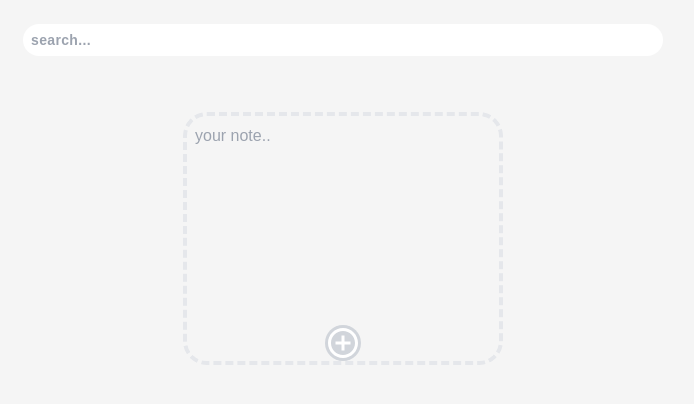
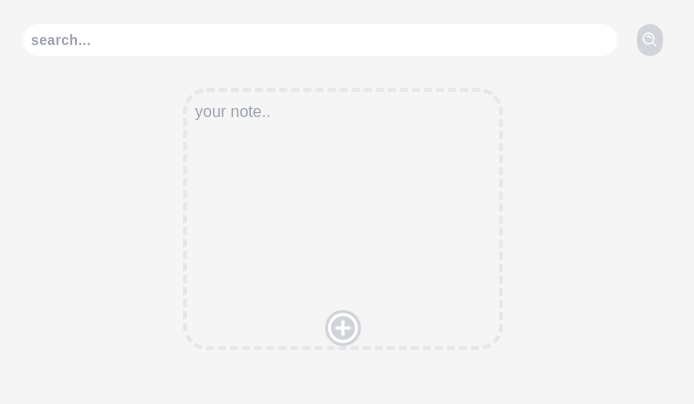
Before and after one commit to msinemkaya/note-app, a React (Create React App) app: page / in a window 1280 px wide. Shown: the top 404 px of the page, without its empty margins (297-991 px from the left). Built offline with nearby package versions, Linux system fonts and the light colour scheme.

Commit message:
feat: added the functionality of searching

```diff
--- a/src/components/Note.js
+++ b/src/components/Note.js
@@ -17,7 +17,7 @@ export default function Note({note}){
 
   const handleType = (type, id = 0) => {
     if(type === 'edit') {
-      setEdit(true)
+      setEdit(!edit)
     }else {
       deleteNote(id)
     }
--- a/src/components/Notes.js
+++ b/src/components/Notes.js
@@ -3,13 +3,12 @@ import Note from './Note'
 
 export default function Notes(){
 
-  const { notes } = useNoteContext()
+  const { notes, searchedNotes } = useNoteContext()
 
   return(
     <>
-      {notes.map((note) => (
-        <Note note={note} key={note.id} />
-      ))}
+      {searchedNotes.length === 0 && notes.map((note) => <Note note={note} key={note.id} />)}
+      {searchedNotes.length > 0 && searchedNotes.map(note => <Note note={note} key={note.id} />)}
     </>
   );
 }
--- a/src/components/SearchBar.js
+++ b/src/components/SearchBar.js
@@ -1,12 +1,27 @@
 import { useState } from 'react';
+import useNoteContext from '../hooks/use-note-context';
+import { BiSearchAlt } from 'react-icons/bi'
 
 export default function SearchBar(){
 
-  const [value, setValue] = useState()
+  const [value, setValue] = useState('')
+
+  const {searchNote} = useNoteContext()
+
+  const handleChange = ({ target }) => {
+    setValue(target.value)
+  }
+
+  const handleSubmit = (e) => {
+    e.preventDefault()
+    searchNote(value)
+    setValue('')
+  }
 
   return(
-    <>
-      <input type='text' placeholder='search...' value={value} id='search' />
-    </>
+    <form onSubmit={handleSubmit} className='search-form'>
+      <input type='text' placeholder='search...' value={value} id='search' onChange={handleChange}/>
+      <button className='button search'><BiSearchAlt /></button>
+    </form>
   );
 }
--- a/src/context/note.js
+++ b/src/context/note.js
@@ -8,6 +8,7 @@ const initialNotes = localStorage.getItem('notes')
 
 export function Provider({ children }) {
   const [notes, setNotes] = useState(initialNotes)
+  const [searchedNotes , setSearchedNotes] = useState([])
 
   useEffect(() => {
     localStorage.setItem('notes', JSON.stringify(notes));
@@ -33,13 +34,18 @@ export function Provider({ children }) {
     setNotes(newNotes)
   }
 
-  console.log(notes)
+  function searchNote(text){
+    const searched = notes.filter((note) => note.text.toLowerCase().includes(text))
+    setSearchedNotes(searched)
+  }
 
   const values ={
     notes,
     addNote,
     editNote,
-    deleteNote
+    deleteNote,
+    searchNote,
+    searchedNotes
   }
 
   return (
--- a/src/index.css
+++ b/src/index.css
@@ -27,8 +27,16 @@ body {
   @apply my-6 w-full flex flex-col items-center
 }
 
+.search-form {
+  @apply w-1/2 flex space-x-5 max-h-8 h-8
+}
+
+.search {
+  @apply bg-gray-300
+}
+
 #search {
-  @apply rounded-full px-2 max-h-8 h-8 w-1/2 mb-6 leading-8 text-gray-700 font-semibold text-sm tracking-wide
+  @apply rounded-full px-2 max-h-8 h-8 w-full mb-6 leading-8 text-gray-700 font-semibold text-sm tracking-wide
 }
 
 .scroll-zone {
```
